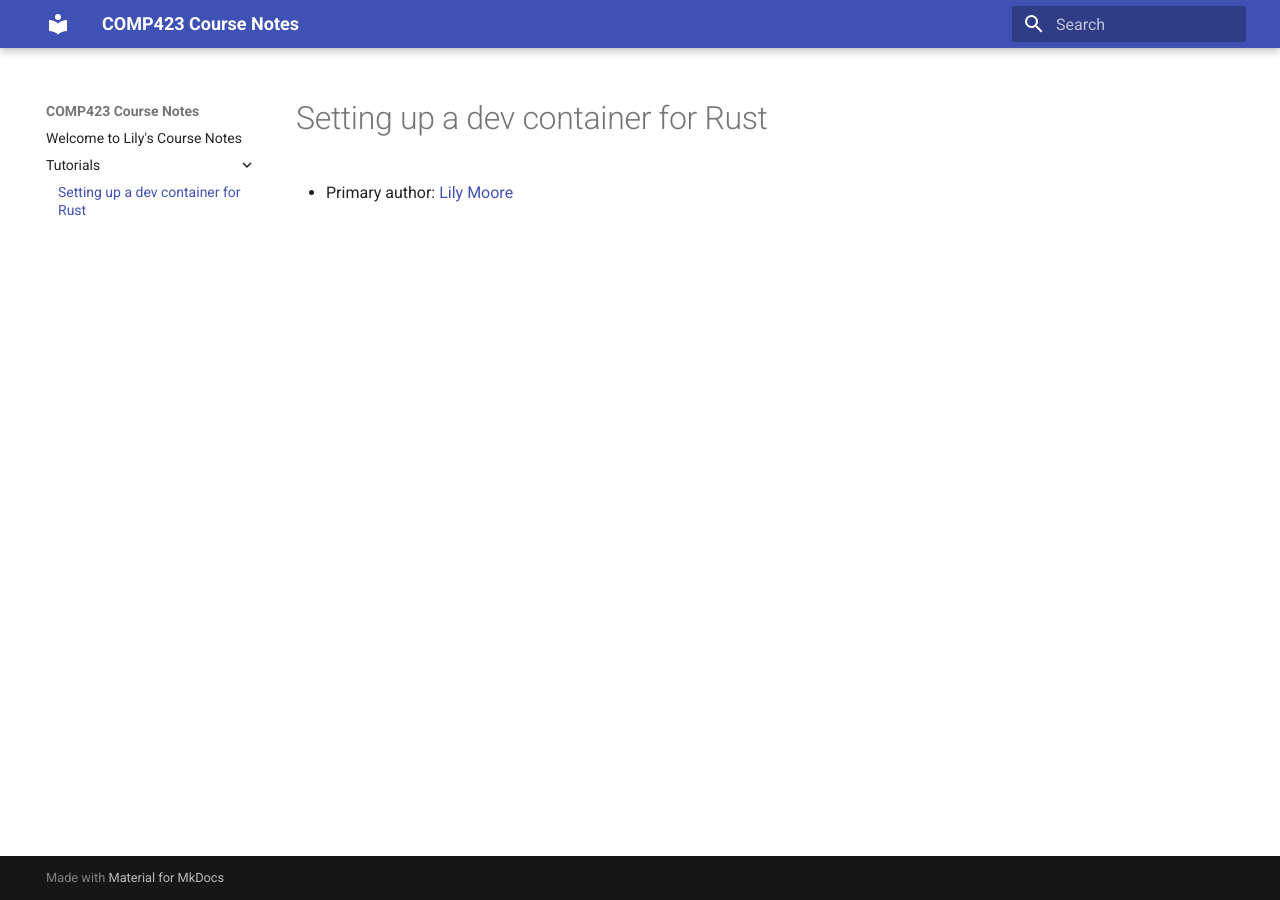
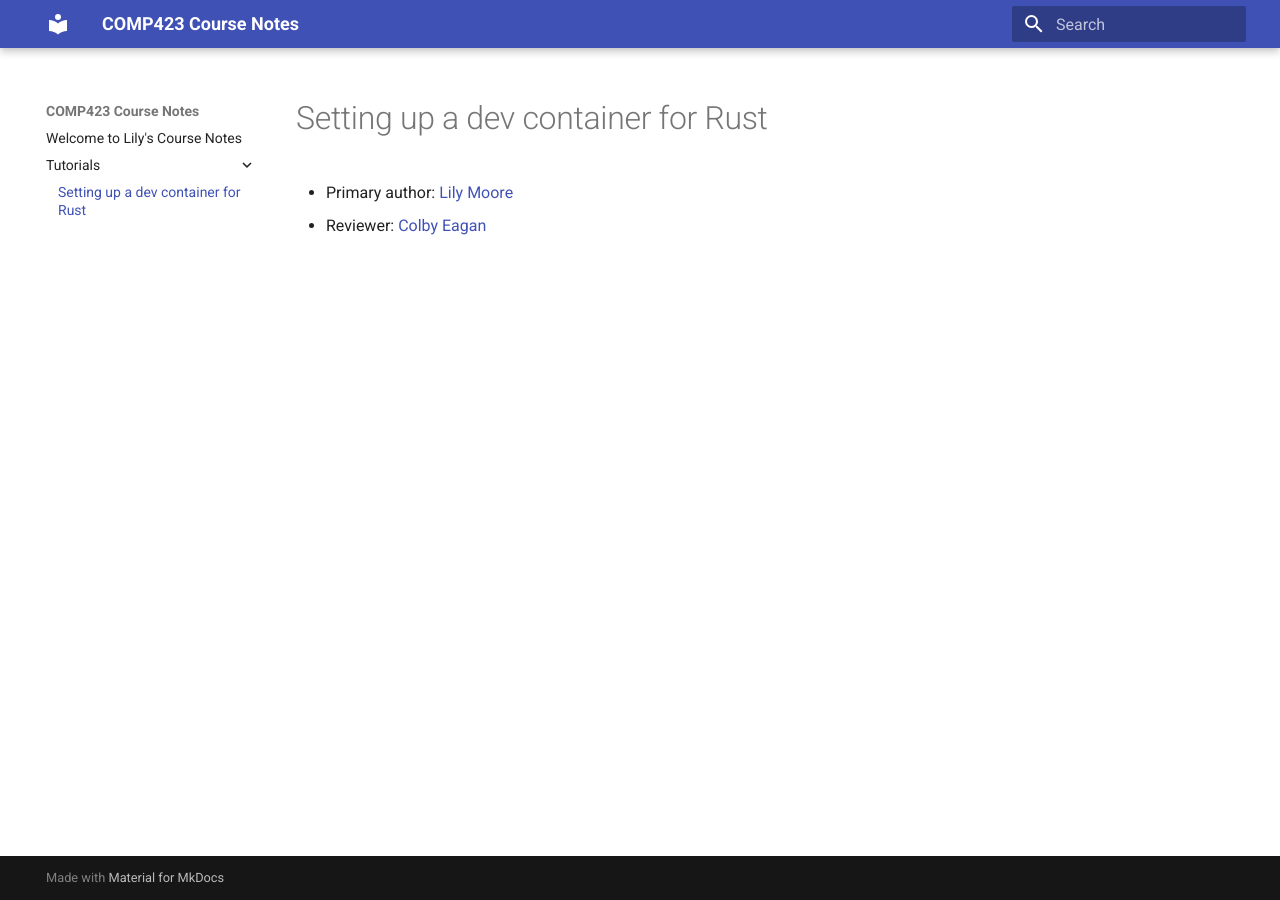
Before and after one commit to lilyem/comp423-course-notes, an MkDocs documentation site: the page built from docs/tutorials/rust-setup.md, in a window 1280 px wide. Built offline with MkDocs 1.6.1 and Material for MkDocs 9.7.7, drawn with Linux system fonts in a browser that asks for light colours.

Commit message:
Added reviewer name for rust tutorial

```diff
--- a/docs/tutorials/rust-setup.md
+++ b/docs/tutorials/rust-setup.md
@@ -1,3 +1,4 @@
 # Setting up a dev container for Rust
 
 * Primary author: [Lily Moore](https://github.com/lilyem)
+* Reviewer: [Colby Eagan](https://github.com/colbyeagan)
```
